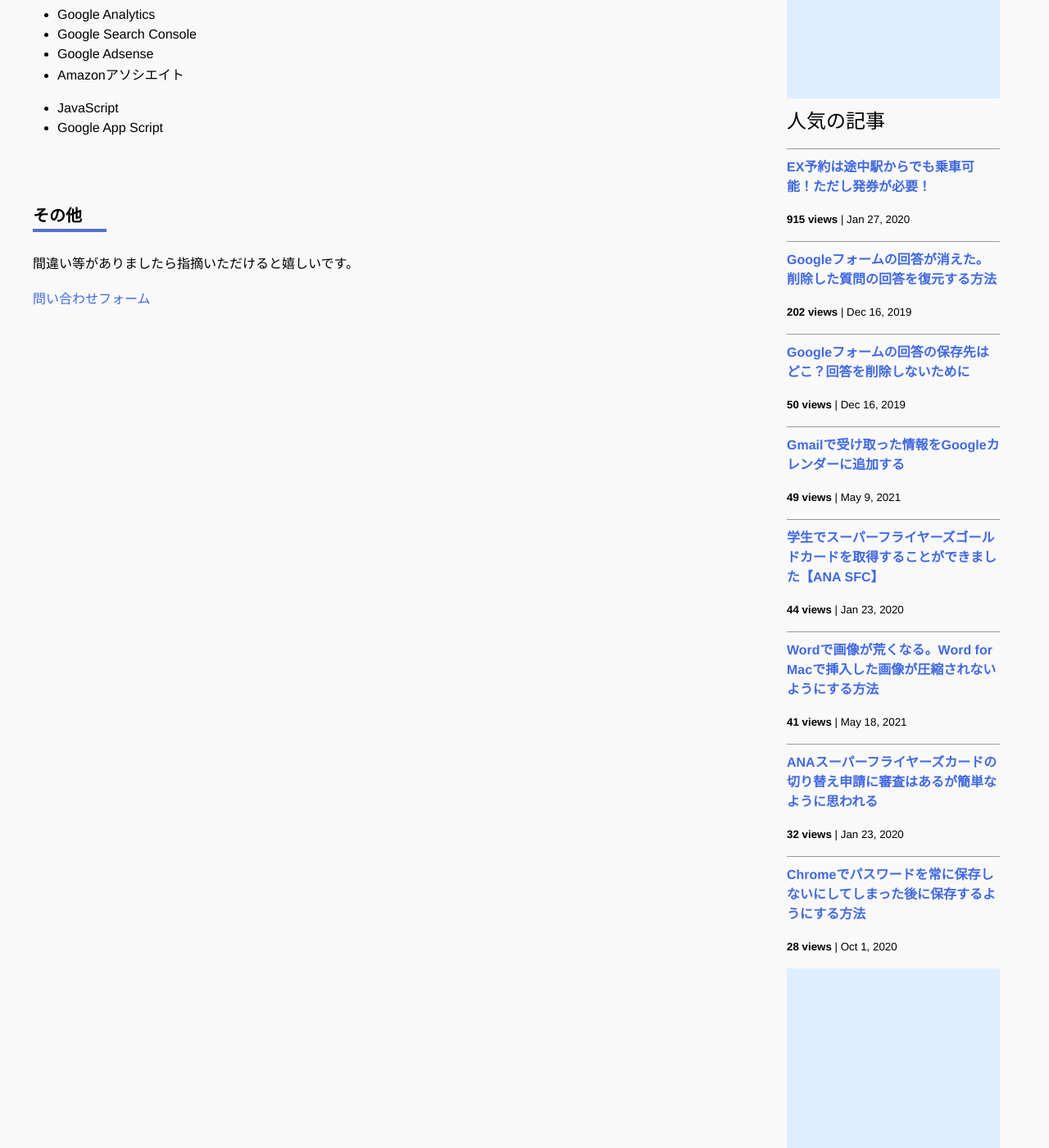
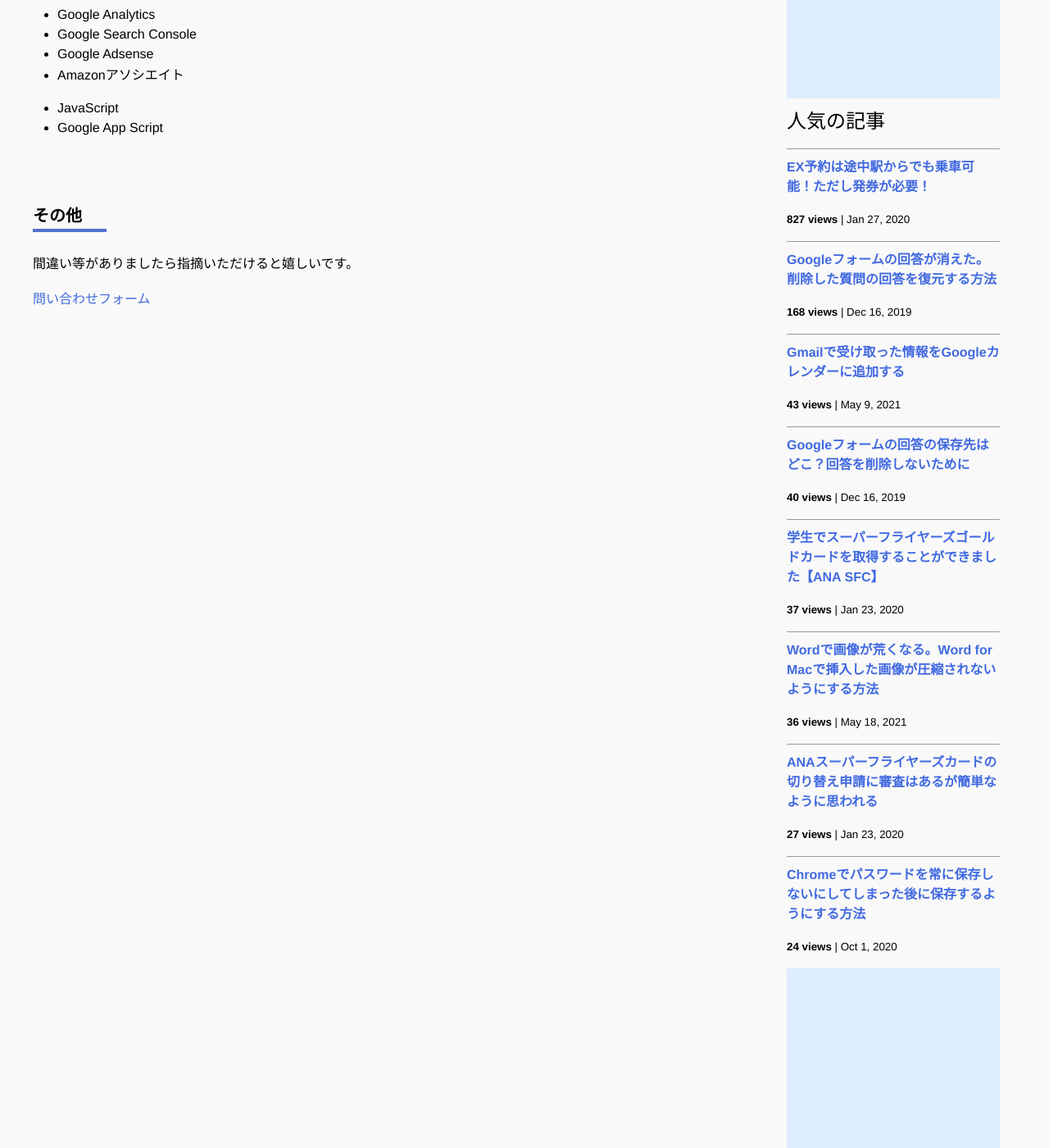
Before and after one commit to iwanaminami/shoyaiwaname, a Jekyll site: the page built from about.markdown, in a window 1280 px wide and 1400 px high, scrolled down 693 px. Shown: the whole window at 82% size. Built offline with Jekyll 4.4.1, drawn with Linux system fonts in a browser that asks for light colours; nearby versions of some CDN libraries; comment, search, counter and statistics services are not loaded.

Commit message:
a new commit message

```diff
--- a/_data/popularposts.yml
+++ b/_data/popularposts.yml
@@ -1,17 +1,17 @@
 side:
-  - view: 915
+  - view: 827
     url: /2020/01/27/ex-rideontheway.html
-  - view: 202
+  - view: 168
     url: /2019/12/16/restore-googleform.html
-  - view: 50
+  - view: 43
+    url: /2021/05/09/gmailtocalendar.html
+  - view: 40
     url: /2019/12/16/googleform-answers.html
-  - view: 49
-    url: /2021/05/09/gmailtocalendar.html
-  - view: 44
+  - view: 37
     url: /2020/01/23/sfcgold.html
-  - view: 41
+  - view: 36
     url: /2021/05/18/image-compression-word.html
-  - view: 32
+  - view: 27
     url: /2020/01/23/sfc-judge.html
-  - view: 28
+  - view: 24
     url: /2020/10/01/googlepassword.html
```
